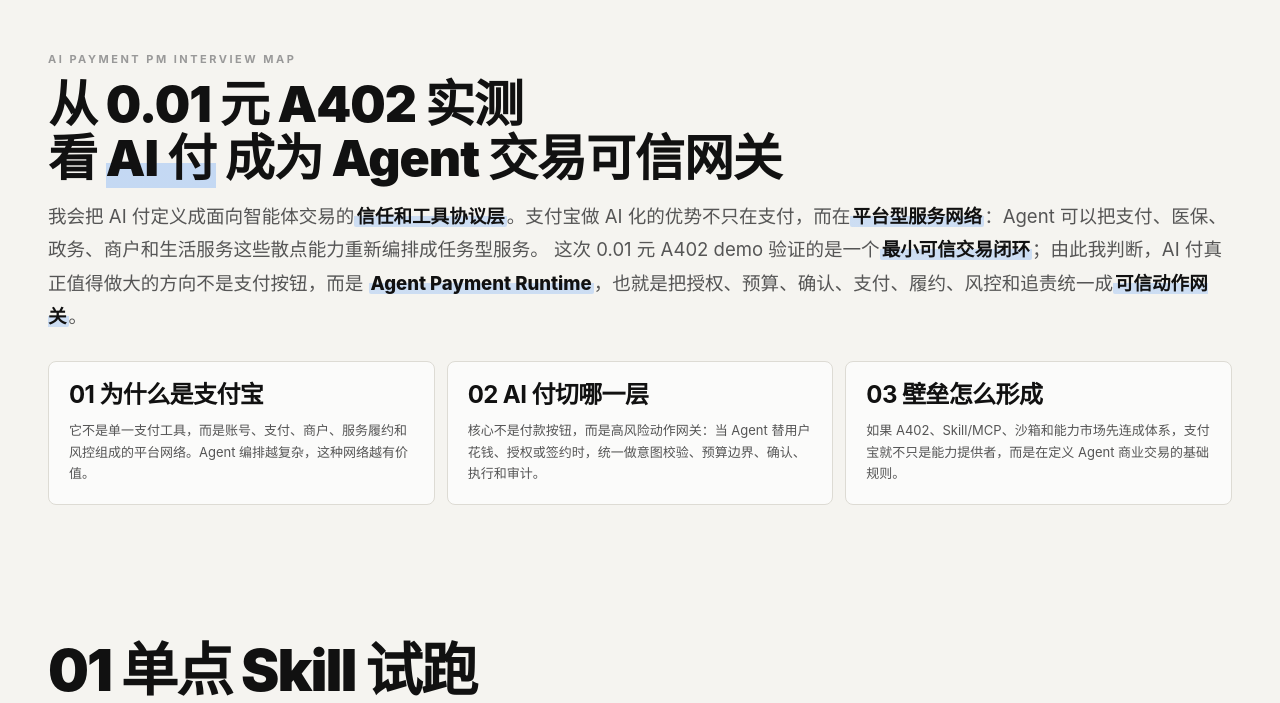
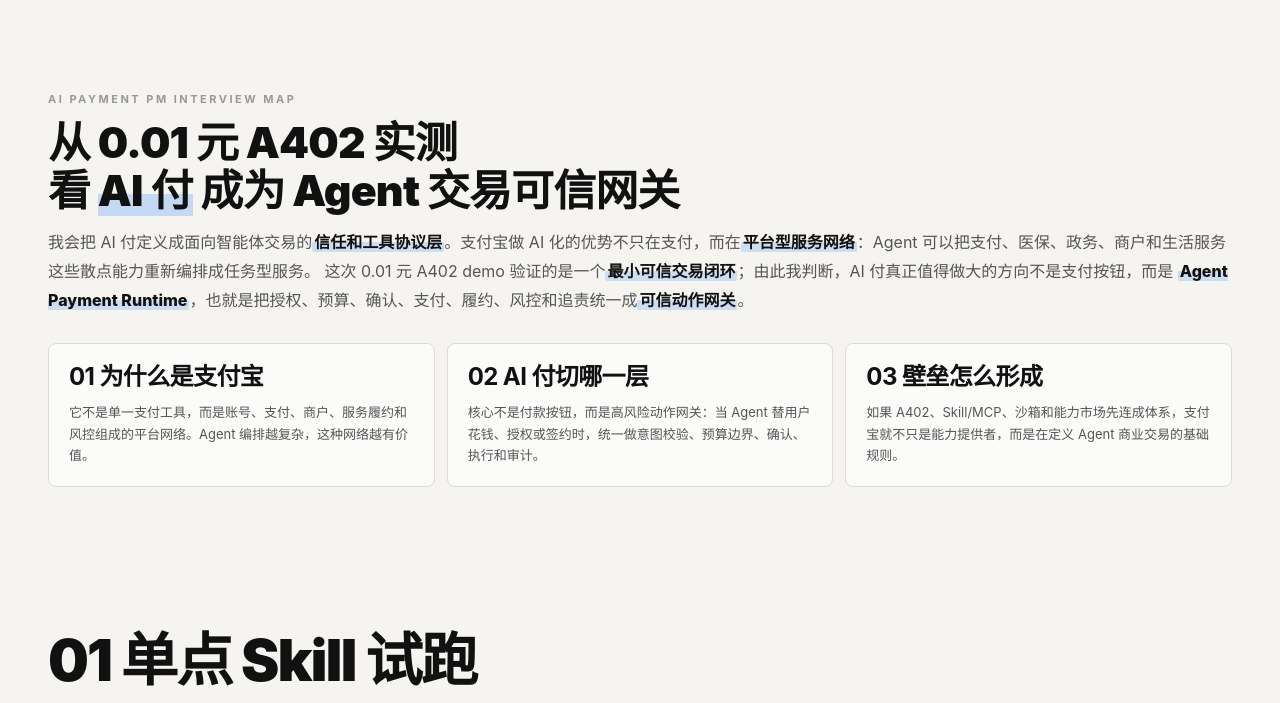
Before and after one commit to Everina/ai-pay-interview-map, a plain HTML site: page index.html in a window 1280 px wide. Shown: the top 703 px of the page. Drawn offline with Linux system fonts and the light colour scheme.

Commit message:
Refine hero spacing and scale

```diff
--- a/index.html
+++ b/index.html
@@ -53,7 +53,7 @@
       margin-top: 0;
       min-height: 0;
       align-items: start;
-      padding: 52px 0 56px;
+      padding: 92px 0 64px;
       border-bottom: 0;
     }
 
@@ -88,10 +88,10 @@
 
     h1 {
       margin: 12px 0 14px;
-      font-size: clamp(36px, 3.9vw, 58px);
+      font-size: clamp(34px, 3.35vw, 50px);
       font-weight: 900;
-      line-height: 1.08;
-      letter-spacing: -1px;
+      line-height: 1.12;
+      letter-spacing: -0.8px;
     }
 
     .gradient-text {
@@ -105,8 +105,8 @@
       color: var(--muted);
       width: 100%;
       max-width: none;
-      font-size: clamp(15px, 1.45vw, 19px);
-      line-height: 1.8;
+      font-size: clamp(14px, 1.25vw, 17px);
+      line-height: 1.82;
       margin: 0;
     }
 
@@ -954,6 +954,7 @@
 
     @media (max-width: 620px) {
       .shell { padding: 18px 12px 36px; }
+      .hero { padding: 58px 0 42px; }
       .hero-main { padding: 0; }
       .cards { grid-template-columns: 1fr; }
       .cards.three { grid-template-columns: 1fr; }
@@ -961,7 +962,7 @@
       .timeline-item { grid-template-columns: 52px 1fr; gap: 12px; }
       .timeline:before { left: 22px; }
       .timeline-dot { width: 44px; height: 44px; }
-      h1 { font-size: 32px; }
+      h1 { font-size: 30px; }
     }
   </style>
 </head>
```
